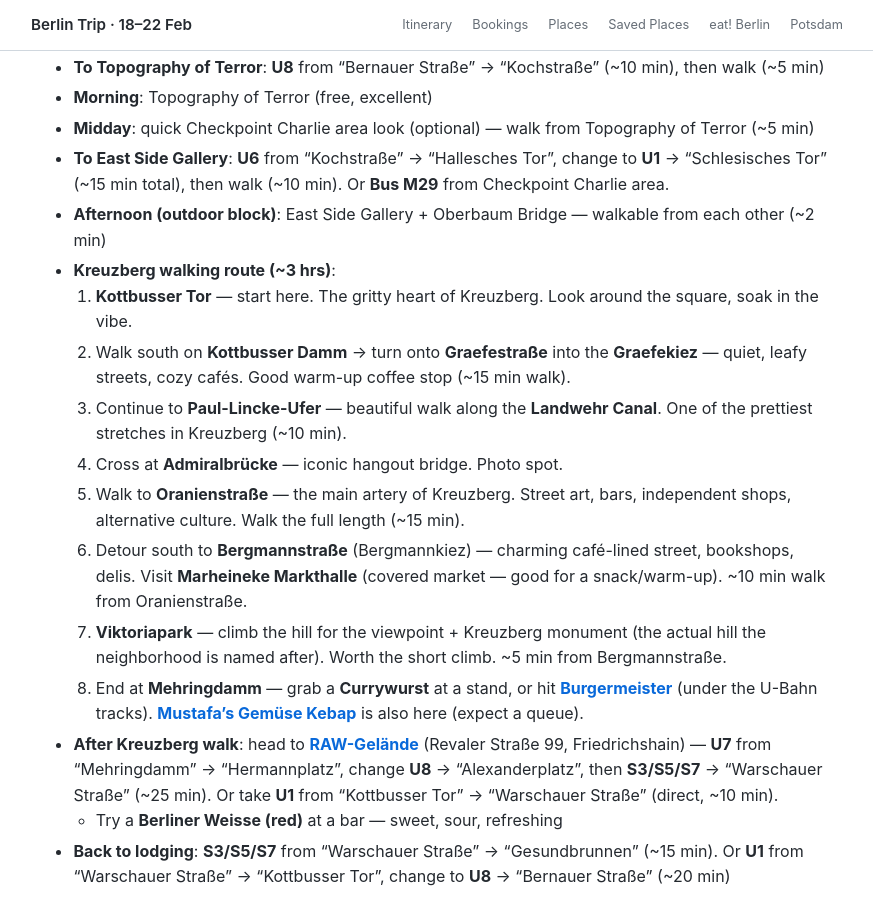
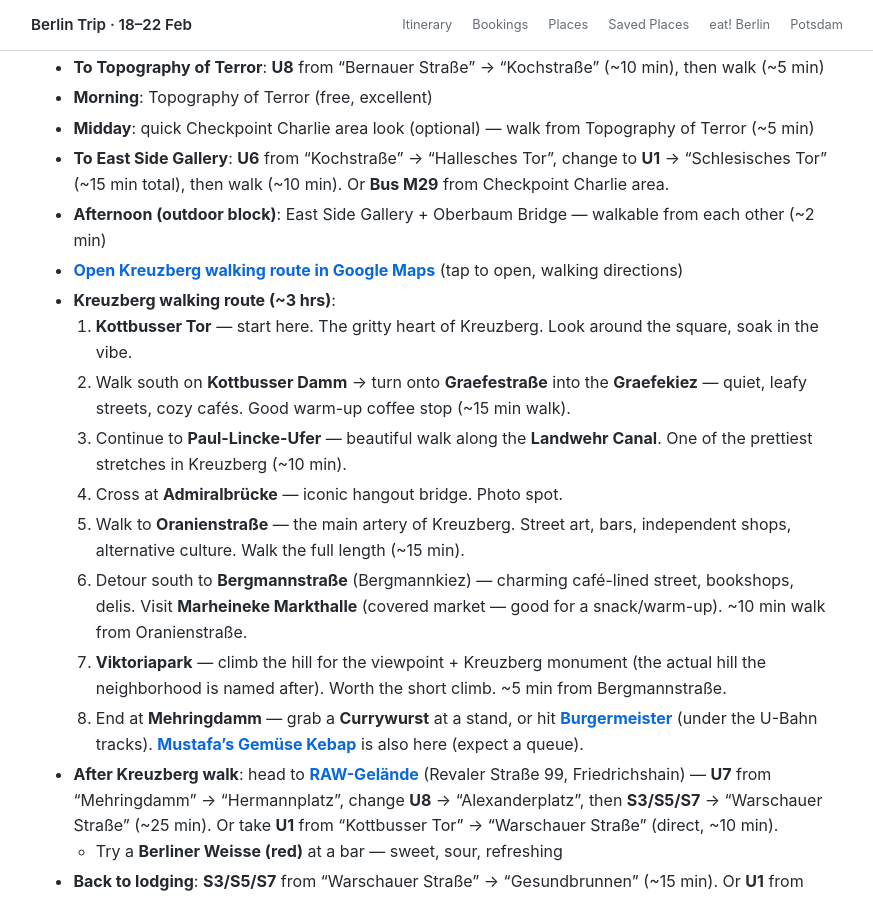
Before and after one commit to eran-benmoha/berlin-trip-notes, a Jekyll site: the page built from 01-itinerary.md, in a window 1280 px wide and 900 px high, scrolled down 3122 px. Shown: the whole window, without its empty margins (199-1072 px from the left). Built offline with Jekyll 4.4.1, drawn with Linux system fonts in a browser that asks for light colours; our own code applies the rules of GitHub Pages for plain Markdown files.

Commit message:
Add interactive Google Maps walking route link for Kreuzberg
Tap-to-open link with all 8 stops as waypoints in walking mode:
Kottbusser Tor → Graefestraße → Paul-Lincke-Ufer → Admiralbrücke →
Oranienstraße → Marheineke Markthalle → Viktoriapark → Burgermeister

Co-authored-by: eran-benmoha <eran-benmoha@users.noreply.github.com>

```diff
--- a/01-itinerary.md
+++ b/01-itinerary.md
@@ -85,6 +85,7 @@
 - **Midday**: quick Checkpoint Charlie area look (optional) — walk from Topography of Terror (~5 min)
 - **To East Side Gallery**: **U6** from "Kochstraße" → "Hallesches Tor", change to **U1** → "Schlesisches Tor" (~15 min total), then walk (~10 min). Or **Bus M29** from Checkpoint Charlie area.
 - **Afternoon (outdoor block)**: East Side Gallery + Oberbaum Bridge — walkable from each other (~2 min)
+- **[Open Kreuzberg walking route in Google Maps](https://www.google.com/maps/dir/Kottbusser+Tor,+Berlin/Graefestr.,+Berlin/Paul-Lincke-Ufer,+Berlin/Admiralbr%C3%BCcke,+Berlin/Oranienstra%C3%9Fe,+Berlin/Marheineke+Markthalle,+Berlin/Viktoriapark,+Berlin/Burgermeister+Mehringdamm,+Berlin/@52.4925,13.4125,14z/data=!3m1!4b1!4m2!4m1!3e2)** (tap to open, walking directions)
 - **Kreuzberg walking route (~3 hrs)**:
   1. **Kottbusser Tor** — start here. The gritty heart of Kreuzberg. Look around the square, soak in the vibe.
   2. Walk south on **Kottbusser Damm** → turn onto **Graefestraße** into the **Graefekiez** — quiet, leafy streets, cozy cafés. Good warm-up coffee stop (~15 min walk).
```
